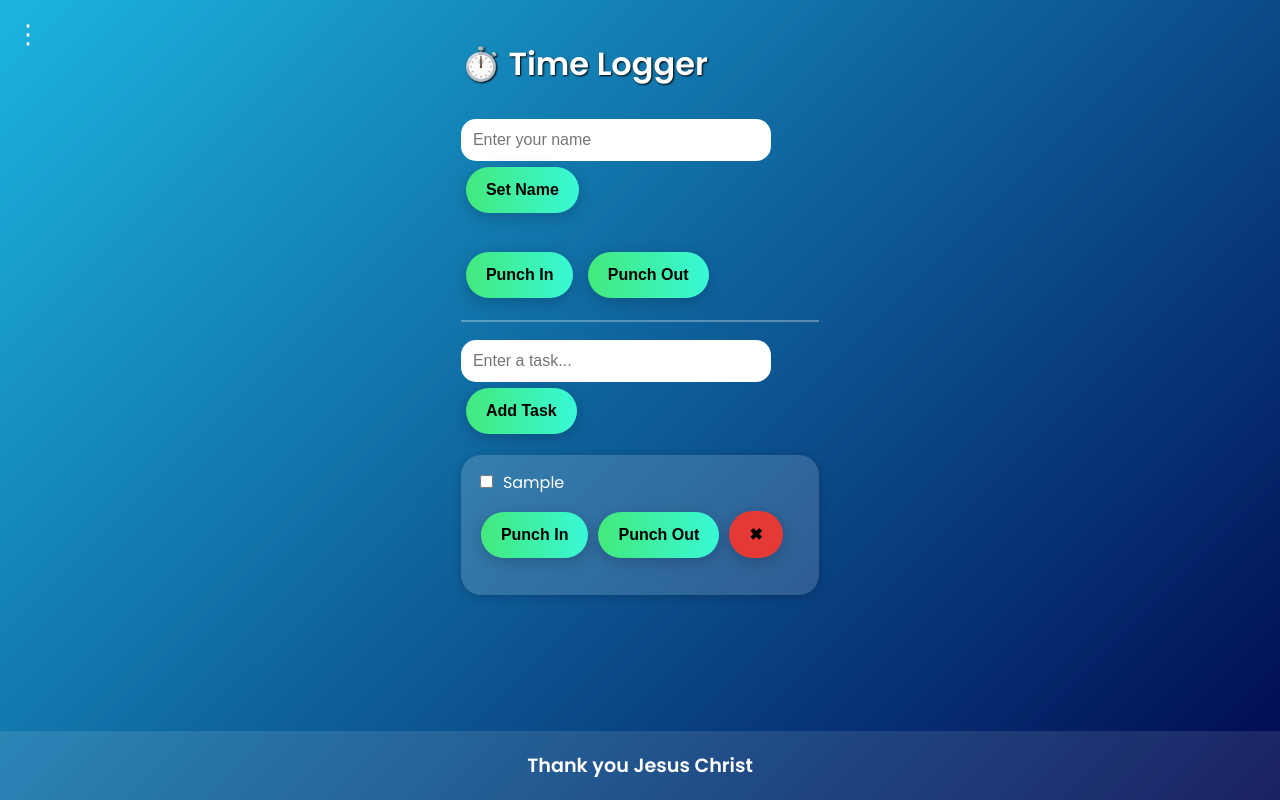
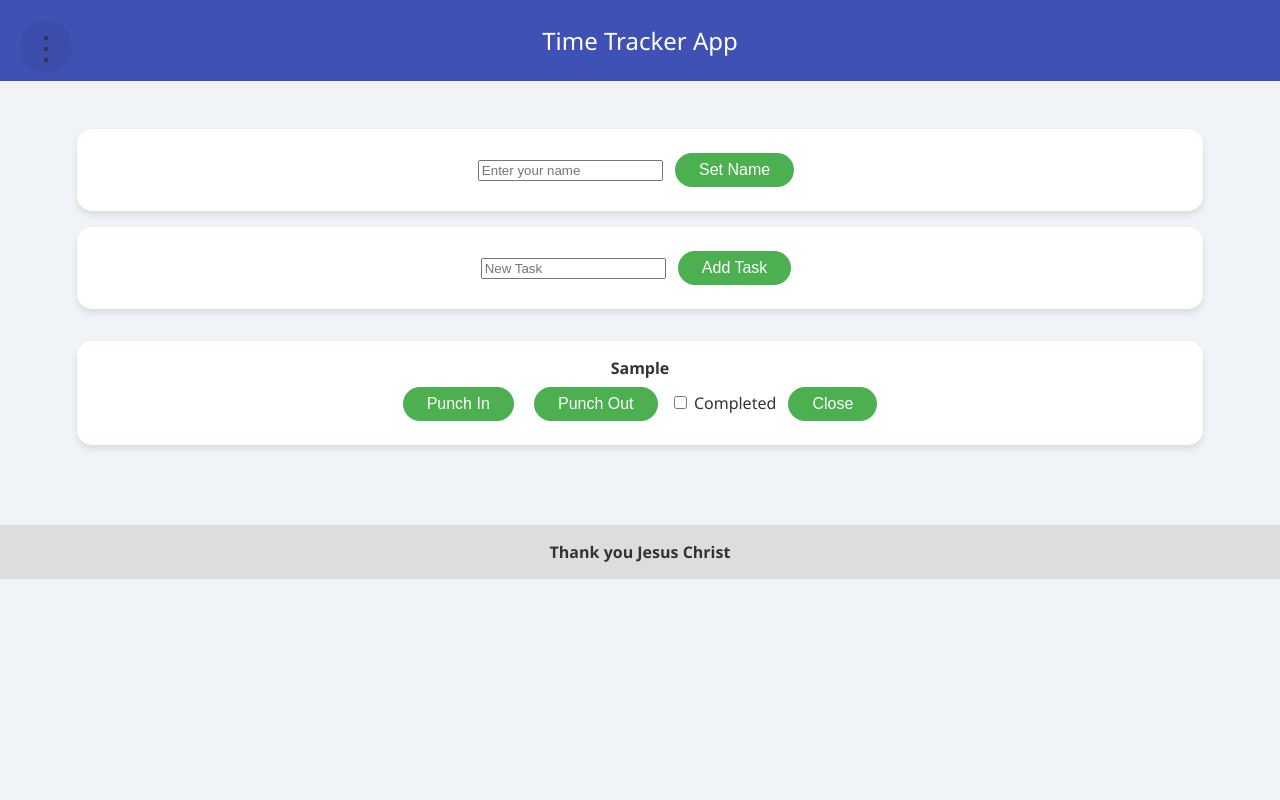
Before and after one commit to H4h4h4ha/My-App-Dev, a website: page public/index.html in a window 1280 px wide. Both pictures are taken after typing "Sample" into the empty fields and a click on the button "Add Task". Drawn offline with nearby package versions, Linux system fonts and the light colour scheme.

Commit message:
Add files via upload

```diff
--- a/public/index.html
+++ b/public/index.html
@@ -2,276 +2,187 @@
 <html lang="en">
 <head>
   <meta charset="UTF-8" />
-  <meta name="viewport" content="width=device-width, initial-scale=1.0"/>
-  <title>Funky Time Logger</title>
-  <link href="https://fonts.googleapis.com/css2?family=Poppins:wght@400;600&display=swap" rel="stylesheet">
+  <meta name="viewport" content="width=device-width, initial-scale=1.0" />
+  <title>Time Logger</title>
+  <script src="https://cdnjs.cloudflare.com/ajax/libs/jspdf/2.5.1/jspdf.umd.min.js"></script>
   <style>
     body {
-      font-family: 'Poppins', sans-serif;
-      background: linear-gradient(135deg, #1CB5E0, #000851);
+      font-family: 'Segoe UI', sans-serif;
       margin: 0;
       padding: 0;
-      color: #fff;
-      display: flex;
-      flex-direction: column;
-      min-height: 100vh;
-      overflow-x: hidden;
+      background-color: #f0f4f8;
+      color: #333;
+      text-align: center;
     }
-
-    h1, h2 {
-      margin-top: 20px;
-      font-size: 2em;
-      text-shadow: 1px 1px 2px #000;
+    header {
+      padding: 1em;
+      background: #3f51b5;
+      color: white;
+      font-size: 1.5em;
     }
-
-    .container {
-      flex: 1;
-      padding: 20px;
-      max-width: 600px;
-      margin: auto;
+    main {
+      padding: 2em;
     }
-
+    .input-box, .task {
+      margin: 1em auto;
+      padding: 1em;
+      border-radius: 15px;
+      background: white;
+      box-shadow: 0 4px 6px rgba(0,0,0,0.1);
+      max-width: 90%;
+    }
     button {
-      padding: 14px 20px;
-      margin: 6px 5px;
+      padding: 0.5em 1.5em;
       border: none;
-      border-radius: 30px;
-      background: linear-gradient(to right, #43e97b, #38f9d7);
-      color: #000;
-      font-weight: bold;
+      border-radius: 20px;
+      background: #4caf50;
+      color: white;
+      margin: 0.5em;
       font-size: 1em;
       cursor: pointer;
-      box-shadow: 0 4px 15px rgba(0,0,0,0.2);
-      transition: transform 0.2s ease, box-shadow 0.3s;
+      transition: background 0.3s;
     }
-
     button:hover {
-      transform: scale(1.05);
-      box-shadow: 0 6px 20px rgba(0,0,0,0.3);
+      background: #45a049;
     }
-
-    input[type="text"] {
-      padding: 12px;
-      font-size: 1em;
-      border-radius: 15px;
-      border: none;
-      width: 80%;
-      max-width: 400px;
-      margin-top: 10px;
+    .task-list {
+      max-height: 300px;
+      overflow-y: auto;
     }
-
-    .task {
-      background: rgba(255, 255, 255, 0.15);
-      border-radius: 20px;
-      padding: 15px;
-      margin: 15px 0;
-      box-shadow: 0 2px 10px rgba(0,0,0,0.2);
+    .three-dot {
+      position: fixed;
+      top: 20px;
+      left: 20px;
+      font-size: 2em;
+      cursor: pointer;
+      background-color: rgba(0,0,0,0.05);
+      border-radius: 50%;
+      padding: 5px 10px;
     }
-
-    .task-actions {
-      margin-top: 10px;
+    .export-box {
+      display: none;
+      position: fixed;
+      top: 60px;
+      left: 20px;
+      background: white;
+      border-radius: 10px;
+      padding: 1em;
+      box-shadow: 0 4px 8px rgba(0,0,0,0.2);
+      z-index: 10;
     }
-
-    .footer {
-      text-align: center;
-      padding: 20px;
+    footer {
+      margin-top: 2em;
+      padding: 1em;
+      background: #ddd;
       font-weight: bold;
-      font-size: 1.2em;
-      background: rgba(255, 255, 255, 0.1);
-    }
-
-    .menu-box {
-      position: fixed;
-      top: 15px;
-      left: 15px;
-      font-size: 26px;
-      user-select: none;
-      z-index: 999;
-    }
-
-    .menu-content {
-      position: fixed;
-      top: 50px;
-      left: 15px;
-      width: 200px;
-      background: #111;
-      padding: 15px;
-      border-radius: 10px;
-      box-shadow: 2px 2px 10px rgba(0,0,0,0.5);
-      display: none;
-      z-index: 998;
-    }
-
-    .menu-content.show {
-      display: block;
-    }
-
-    .menu-content button {
-      width: 100%;
-      margin-bottom: 10px;
-      background-color: #03dac6;
-    }
-
-    @media screen and (max-width: 600px) {
-      h1 {
-        font-size: 1.6em;
-      }
-      button, input[type="text"] {
-        width: 90%;
-      }
     }
   </style>
 </head>
 <body>
-
-  <div class="menu-box" onclick="toggleMenu()">⋮</div>
-  <div class="menu-content" id="menuBox">
-    <button onclick="exportCSV()">📊 Export CSV</button>
-    <button onclick="exportPDF()">📄 Export PDF</button>
-    <button style="background-color: #f44336;" onclick="toggleMenu()">Close ✖</button>
+  <div class="three-dot" onclick="toggleExportBox()">&#8942;</div>
+  <div class="export-box" id="exportBox">
+    <button onclick="exportPDF()">Export PDF</button>
+    <button onclick="exportCSV()">Export CSV</button>
   </div>
 
-  <div class="container">
-    <h1>⏱️ Time Logger</h1>
-
-    <div id="userSection">
-      <input type="text" id="nameInput" placeholder="Enter your name"/>
-      <button onclick="setName()">Set Name</button>
-      <h2 id="displayName"></h2>
+  <header>Time Tracker App</header>
+  <main>
+    <div class="input-box">
+      <input type="text" id="nameInput" placeholder="Enter your name" />
+      <button onclick="saveName()">Set Name</button>
+      <div id="displayName"></div>
     </div>
 
-    <div>
-      <button onclick="punch('in')">Punch In</button>
-      <button onclick="punch('out')">Punch Out</button>
-      <p id="workTime"></p>
-    </div>
-
-    <hr style="border: 1px solid rgba(255,255,255,0.3)"/>
-
-    <div>
-      <input type="text" id="taskInput" placeholder="Enter a task..." />
+    <div class="input-box">
+      <input type="text" id="taskInput" placeholder="New Task" />
       <button onclick="addTask()">Add Task</button>
     </div>
 
-    <div id="taskList"></div>
-  </div>
+    <div class="task-list" id="taskContainer"></div>
+  </main>
 
-  <div class="footer">Thank you Jesus Christ</div>
+  <footer>Thank you Jesus Christ</footer>
 
-  <script src="https://cdnjs.cloudflare.com/ajax/libs/jspdf/2.5.1/jspdf.umd.min.js"></script>
   <script>
-    let workStartTime = null;
     let taskLog = [];
-
-    function setName() {
-      const name = document.getElementById("nameInput").value.trim();
-      if (name) {
-        document.getElementById("displayName").innerText = "👋 Welcome, " + name + "!";
-        document.getElementById("nameInput").style.display = 'none';
-      }
+    let currentName = "";
+    function toggleExportBox() {
+      const box = document.getElementById("exportBox");
+      box.style.display = box.style.display === "block" ? "none" : "block";
     }
-
-    function punch(type) {
-      const now = new Date();
-      if (type === 'in') {
-        workStartTime = now;
-        document.getElementById('workTime').innerText = "Punched in at " + now.toLocaleTimeString();
-      } else if (type === 'out' && workStartTime) {
-        const diffMs = now - workStartTime;
-        const hours = (diffMs / (1000 * 60 * 60)).toFixed(2);
-        document.getElementById('workTime').innerText = `Total work time: ${hours} hours`;
-        taskLog.push({ task: 'Overall Work', duration: hours });
-        workStartTime = null;
-      }
+    function saveName() {
+      currentName = document.getElementById("nameInput").value.trim();
+      document.getElementById("displayName").textContent = `Hello, ${currentName}`;
     }
-
     function addTask() {
-      const taskInput = document.getElementById('taskInput');
-      const taskText = taskInput.value.trim();
-      if (taskText === '') return;
-
-      const taskDiv = document.createElement('div');
-      taskDiv.className = 'task';
-
-      const label = document.createElement('label');
-      label.innerText = taskText;
-
-      const checkbox = document.createElement('input');
-      checkbox.type = 'checkbox';
-      checkbox.style.marginRight = '10px';
-
-      const punchInBtn = document.createElement('button');
-      punchInBtn.innerText = 'Punch In';
-
-      const punchOutBtn = document.createElement('button');
-      punchOutBtn.innerText = 'Punch Out';
-
-      const timeDisplay = document.createElement('p');
-
-      let taskStartTime = null;
-      punchInBtn.onclick = () => {
-        taskStartTime = new Date();
-        timeDisplay.innerText = 'Started at ' + taskStartTime.toLocaleTimeString();
-      };
-      punchOutBtn.onclick = () => {
-        if (taskStartTime) {
-          const end = new Date();
-          const diff = (end - taskStartTime) / (1000 * 60 * 60);
-          const duration = diff.toFixed(2);
-          timeDisplay.innerText = `Task duration: ${duration} hours`;
-          taskLog.push({ task: taskText, duration });
-          taskStartTime = null;
-        }
-      };
-
-      const closeBtn = document.createElement('button');
-      closeBtn.innerText = '✖';
-      closeBtn.style.background = '#e53935';
-      closeBtn.onclick = () => taskDiv.remove();
-
-      const actions = document.createElement('div');
-      actions.className = 'task-actions';
-      actions.appendChild(punchInBtn);
-      actions.appendChild(punchOutBtn);
-      actions.appendChild(closeBtn);
-
-      taskDiv.appendChild(checkbox);
-      taskDiv.appendChild(label);
-      taskDiv.appendChild(actions);
-      taskDiv.appendChild(timeDisplay);
-
-      document.getElementById('taskList').appendChild(taskDiv);
-      taskInput.value = '';
+      const taskText = document.getElementById("taskInput").value.trim();
+      if (!taskText) return;
+      const taskEl = document.createElement("div");
+      taskEl.className = "task";
+      taskEl.innerHTML = `
+        <div><strong>${taskText}</strong></div>
+        <button onclick="punchIn(this)">Punch In</button>
+        <button onclick="punchOut(this)">Punch Out</button>
+        <input type="checkbox" /> Completed
+        <button onclick="this.parentElement.remove()">Close</button>
+        <div class="duration"></div>
+      `;
+      document.getElementById("taskContainer").appendChild(taskEl);
+      document.getElementById("taskInput").value = "";
     }
-
-    function toggleMenu() {
-      const menu = document.getElementById('menuBox');
-      menu.classList.toggle('show');
+    function punchIn(btn) {
+      btn.dataset.time = Date.now();
     }
-
-    function exportCSV() {
-      let csv = "Task,Duration (hrs)\n";
-      taskLog.forEach(item => {
-        csv += `${item.task},${item.duration}\n`;
-      });
-      const blob = new Blob([csv], { type: 'text/csv' });
-      const link = document.createElement('a');
-      link.href = URL.createObjectURL(blob);
-      link.download = 'time-log.csv';
-      link.click();
+    function punchOut(btn) {
+      const inTime = parseInt(btn.previousElementSibling.dataset.time);
+      if (!inTime) return;
+      const duration = ((Date.now() - inTime) / 3600000).toFixed(2);
+      const taskName = btn.parentElement.querySelector("strong").textContent;
+      btn.parentElement.querySelector(".duration").textContent = `Duration: ${duration} hrs`;
+      taskLog.push({ task: taskName, duration });
     }
-
     async function exportPDF() {
       const { jsPDF } = window.jspdf;
       const doc = new jsPDF();
-      doc.setFontSize(14);
-      doc.text("Time Log Report", 20, 20);
-      let y = 40;
+      const name = currentName || "Unnamed";
+      let y = 20;
+      doc.setFontSize(16);
+      doc.text(`Time Log Report`, 20, y);
+      y += 10;
+      doc.setFontSize(12);
+      doc.text(`User: ${name}`, 20, y);
+      y += 10;
+      let total = 0;
       taskLog.forEach((item, index) => {
-        doc.text(`${index + 1}. ${item.task}: ${item.duration} hrs`, 20, y);
-        y += 10;
+        doc.text(`${index + 1}. ${item.task} - ${item.duration} hrs`, 20, y);
+        y += 8;
+        total += parseFloat(item.duration);
       });
-      doc.save('time-log.pdf');
+      y += 10;
+      doc.text(`Total Tasks: ${taskLog.length}`, 20, y);
+      y += 8;
+      doc.text(`Overall Duration: ${total.toFixed(2)} hrs`, 20, y);
+      doc.save(`${name.replace(/\s+/g, '_')}_time_log.pdf`);
+    }
+    function exportCSV() {
+      const name = currentName || "Unnamed";
+      let csvContent = "data:text/csv;charset=utf-8,";
+      csvContent += `User: ${name}\n`;
+      csvContent += "Task Number,Task Name,Duration (hrs)\n";
+      let total = 0;
+      taskLog.forEach((item, index) => {
+        csvContent += `${index + 1},${item.task},${item.duration}\n`;
+        total += parseFloat(item.duration);
+      });
+      csvContent += `\nTotal Tasks,${taskLog.length}\n`;
+      csvContent += `Overall Duration (hrs),${total.toFixed(2)}\n`;
+      const encodedUri = encodeURI(csvContent);
+      const link = document.createElement("a");
+      link.setAttribute("href", encodedUri);
+      link.setAttribute("download", `${name.replace(/\s+/g, '_')}_time_log.csv`);
+      document.body.appendChild(link);
+      link.click();
+      document.body.removeChild(link);
     }
   </script>
 </body>
```
